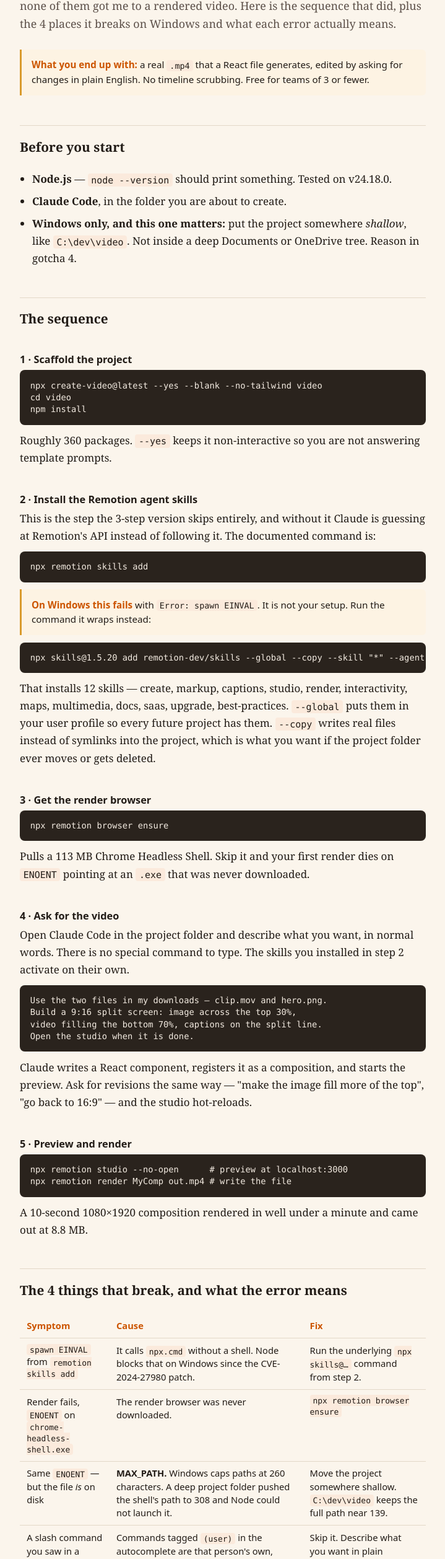
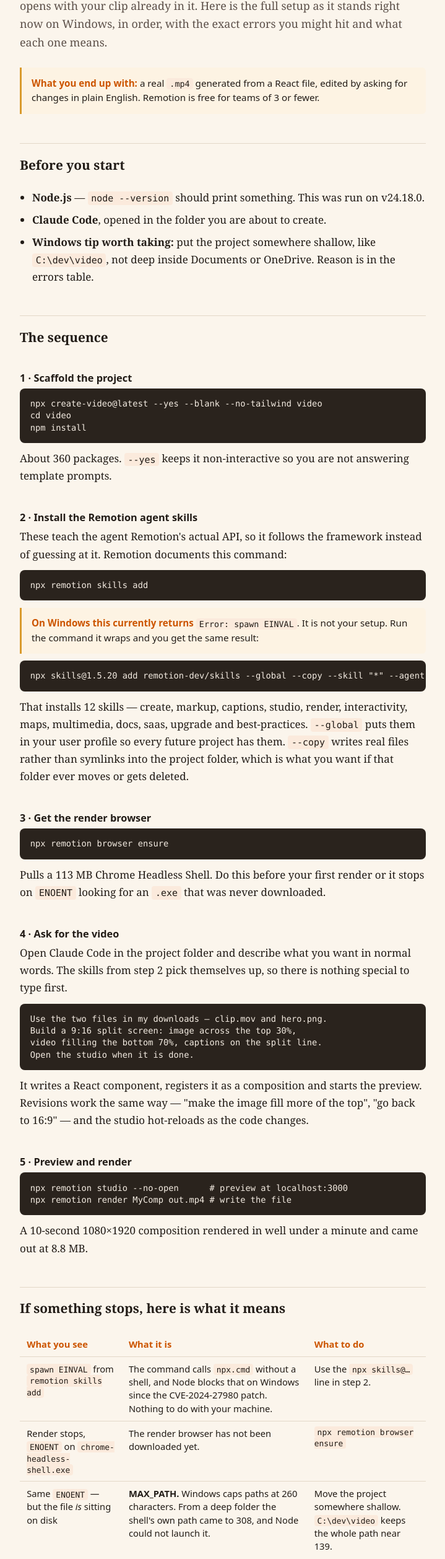
Before and after one commit to StefZ2026/resources, a plain HTML site: page p/edit-video-with-claude-code.html in a window 1280 px wide. Shown: the part 239-2755 px from the top of the page at 62% size, without its empty margins (280-999 px from the left). Drawn offline with Linux system fonts and the light colour scheme.

Commit message:
Reframe Remotion guide: current Windows setup, not a correction of anyone

```diff
--- a/p/edit-video-with-claude-code.html
+++ b/p/edit-video-with-claude-code.html
@@ -1,4 +1,4 @@
-<title>Edit video with Claude Code + Remotion — the version that actually runs</title>
+<title>Edit video with Claude Code + Remotion — the Windows setup, August 2026</title>
 <style>
   :root{
     --ink:#221c17; --ink-soft:#5c5049; --paper:#FBF5EC; --rule:#e3d8c8;
@@ -53,23 +53,23 @@
 
 <div class="wrap">
 
-  <div class="eyebrow">Tested end to end, Windows 11 · August 2026</div>
+  <div class="eyebrow">Windows 11 · run end to end August 2026</div>
   <h1>Edit video with Claude&nbsp;Code and Remotion</h1>
-  <p class="lede">The short version going around is 3 steps. I ran all 3 on a clean machine and none of
-  them got me to a rendered video. Here is the sequence that did, plus the 4 places it breaks on
-  Windows and what each error actually means.</p>
+  <p class="lede">You describe the video you want, Claude writes it as code, and a real editor opens
+  with your clip already in it. Here is the full setup as it stands right now on Windows, in order,
+  with the exact errors you might hit and what each one means.</p>
 
   <div class="note">
-    <b>What you end up with:</b> a real <code>.mp4</code> that a React file generates, edited by asking
-    for changes in plain English. No timeline scrubbing. Free for teams of 3 or fewer.
+    <b>What you end up with:</b> a real <code>.mp4</code> generated from a React file, edited by asking
+    for changes in plain English. Remotion is free for teams of 3 or fewer.
   </div>
 
   <h2>Before you start</h2>
   <ul>
-    <li><b>Node.js</b> — <code>node --version</code> should print something. Tested on v24.18.0.</li>
-    <li><b>Claude Code</b>, in the folder you are about to create.</li>
-    <li><b>Windows only, and this one matters:</b> put the project somewhere <i>shallow</i>, like
-      <code>C:\dev\video</code>. Not inside a deep Documents or OneDrive tree. Reason in gotcha 4.</li>
+    <li><b>Node.js</b> — <code>node --version</code> should print something. This was run on v24.18.0.</li>
+    <li><b>Claude Code</b>, opened in the folder you are about to create.</li>
+    <li><b>Windows tip worth taking:</b> put the project somewhere shallow, like <code>C:\dev\video</code>,
+      not deep inside Documents or OneDrive. Reason is in the errors table.</li>
   </ul>
 
   <h2>The sequence</h2>
@@ -79,42 +79,42 @@
 <pre><code>npx create-video@latest --yes --blank --no-tailwind video
 cd video
 npm install</code></pre>
-    <p>Roughly 360 packages. <code>--yes</code> keeps it non-interactive so you are not answering
-    template prompts.</p>
+    <p>About 360 packages. <code>--yes</code> keeps it non-interactive so you are not answering template
+    prompts.</p>
   </div>
 
   <div class="step">
     <h3>2 · Install the Remotion agent skills</h3>
-    <p>This is the step the 3-step version skips entirely, and without it Claude is guessing at
-    Remotion's API instead of following it. The documented command is:</p>
+    <p>These teach the agent Remotion's actual API, so it follows the framework instead of guessing at
+    it. Remotion documents this command:</p>
 <pre><code>npx remotion skills add</code></pre>
-    <div class="note"><b>On Windows this fails</b> with <code>Error: spawn EINVAL</code>. It is not
-    your setup. Run the command it wraps instead:</div>
+    <div class="note"><b>On Windows this currently returns</b> <code>Error: spawn EINVAL</code>. It is not
+    your setup. Run the command it wraps and you get the same result:</div>
 <pre><code>npx skills@1.5.20 add remotion-dev/skills --global --copy --skill "*" --agent claude-code --yes</code></pre>
     <p>That installs 12 skills — create, markup, captions, studio, render, interactivity, maps,
-    multimedia, docs, saas, upgrade, best-practices. <code>--global</code> puts them in your user
-    profile so every future project has them. <code>--copy</code> writes real files instead of
-    symlinks into the project, which is what you want if the project folder ever moves or gets deleted.</p>
+    multimedia, docs, saas, upgrade and best-practices. <code>--global</code> puts them in your user
+    profile so every future project has them. <code>--copy</code> writes real files rather than symlinks
+    into the project folder, which is what you want if that folder ever moves or gets deleted.</p>
   </div>
 
   <div class="step">
     <h3>3 · Get the render browser</h3>
 <pre><code>npx remotion browser ensure</code></pre>
-    <p>Pulls a 113 MB Chrome Headless Shell. Skip it and your first render dies on
-    <code>ENOENT</code> pointing at an <code>.exe</code> that was never downloaded.</p>
+    <p>Pulls a 113 MB Chrome Headless Shell. Do this before your first render or it stops on
+    <code>ENOENT</code> looking for an <code>.exe</code> that was never downloaded.</p>
   </div>
 
   <div class="step">
     <h3>4 · Ask for the video</h3>
-    <p>Open Claude Code in the project folder and describe what you want, in normal words. There is no
-    special command to type. The skills you installed in step 2 activate on their own.</p>
+    <p>Open Claude Code in the project folder and describe what you want in normal words. The skills from
+    step 2 pick themselves up, so there is nothing special to type first.</p>
 <pre><code>Use the two files in my downloads — clip.mov and hero.png.
 Build a 9:16 split screen: image across the top 30%,
 video filling the bottom 70%, captions on the split line.
 Open the studio when it is done.</code></pre>
-    <p>Claude writes a React component, registers it as a composition, and starts the preview. Ask for
-    revisions the same way — "make the image fill more of the top", "go back to 16:9" — and the studio
-    hot-reloads.</p>
+    <p>It writes a React component, registers it as a composition and starts the preview. Revisions work
+    the same way — "make the image fill more of the top", "go back to 16:9" — and the studio hot-reloads
+    as the code changes.</p>
   </div>
 
   <div class="step">
@@ -124,50 +124,51 @@
     <p>A 10-second 1080×1920 composition rendered in well under a minute and came out at 8.8 MB.</p>
   </div>
 
-  <h2>The 4 things that break, and what the error means</h2>
+  <h2>If something stops, here is what it means</h2>
 
   <div class="tbl-wrap">
   <table>
-    <tr><th>Symptom</th><th>Cause</th><th>Fix</th></tr>
+    <tr><th>What you see</th><th>What it is</th><th>What to do</th></tr>
     <tr>
       <td><code>spawn EINVAL</code> from <code>remotion skills add</code></td>
-      <td>It calls <code>npx.cmd</code> without a shell. Node blocks that on Windows since the
-        CVE-2024-27980 patch.</td>
-      <td>Run the underlying <code>npx skills@…</code> command from step 2.</td>
+      <td>The command calls <code>npx.cmd</code> without a shell, and Node blocks that on Windows since
+        the CVE-2024-27980 patch. Nothing to do with your machine.</td>
+      <td>Use the <code>npx skills@…</code> line in step 2.</td>
     </tr>
     <tr>
-      <td>Render fails, <code>ENOENT</code> on <code>chrome-headless-shell.exe</code></td>
-      <td>The render browser was never downloaded.</td>
+      <td>Render stops, <code>ENOENT</code> on <code>chrome-headless-shell.exe</code></td>
+      <td>The render browser has not been downloaded yet.</td>
       <td><code>npx remotion browser ensure</code></td>
     </tr>
     <tr>
-      <td>Same <code>ENOENT</code> — but the file <i>is</i> on disk</td>
-      <td><b>MAX_PATH.</b> Windows caps paths at 260 characters. A deep project folder pushed the
-        shell's path to 308 and Node could not launch it.</td>
-      <td>Move the project somewhere shallow. <code>C:\dev\video</code> keeps the full path near 139.</td>
+      <td>Same <code>ENOENT</code> — but the file <i>is</i> sitting on disk</td>
+      <td><b>MAX_PATH.</b> Windows caps paths at 260 characters. From a deep folder the shell's own path
+        came to 308, and Node could not launch it.</td>
+      <td>Move the project somewhere shallow. <code>C:\dev\video</code> keeps the whole path near 139.</td>
     </tr>
     <tr>
-      <td>A slash command you saw in a video does not exist</td>
-      <td>Commands tagged <code>(user)</code> in the autocomplete are that person's own, stored in
-        their <code>~/.claude/commands/</code>. They do not ship with anything.</td>
-      <td>Skip it. Describe what you want in plain language instead — step 4.</td>
+      <td>A slash command from a tutorial is not in your autocomplete</td>
+      <td>Anything tagged <code>(user)</code> lives in that person's own
+        <code>~/.claude/commands/</code>. Handy, but personal to their setup.</td>
+      <td>Describe what you want in plain language instead, as in step 4. Same outcome.</td>
     </tr>
   </table>
   </div>
 
   <h2>Worth knowing before you commit an afternoon</h2>
   <ul>
-    <li>Remotion is <b>free for teams of 3 or fewer</b>; larger teams need a licence.</li>
-    <li>The composition is a real React file you own. When the agent gets something wrong you can open
-      it and fix it directly.</li>
-    <li>Renders happen locally, so long videos take real minutes and real CPU.</li>
-    <li>Structure the markup the way the <code>remotion-interactivity</code> skill describes and edits
-      you make in the Studio write back into the code.</li>
+    <li>Remotion is <b>free for teams of 3 or fewer</b>; bigger teams need a licence.</li>
+    <li>The composition is a real React file you own, so when the agent gets something wrong you can open
+      it and fix it yourself.</li>
+    <li>Rendering happens on your machine. Long videos take real minutes and real CPU.</li>
+    <li>Structure the markup the way the <code>remotion-interactivity</code> skill describes and edits you
+      make in the Studio write back into the code.</li>
   </ul>
 
   <footer>
-    <div>Everything above was run on a clean Windows 11 machine in August 2026. Version numbers and
-      error strings are the ones that came back, not recalled from documentation.</div>
+    <div>Every command, version number and error string above came back on a Windows 11 machine in
+      August 2026. Tooling moves fast, so if something has shifted since, the errors table is the part
+      that will still tell you where you are.</div>
     <div>Built by Stefanie Zucker — <a href="https://pawtraitcommunities.com">pawtraitcommunities.com</a></div>
   </footer>
 
```
